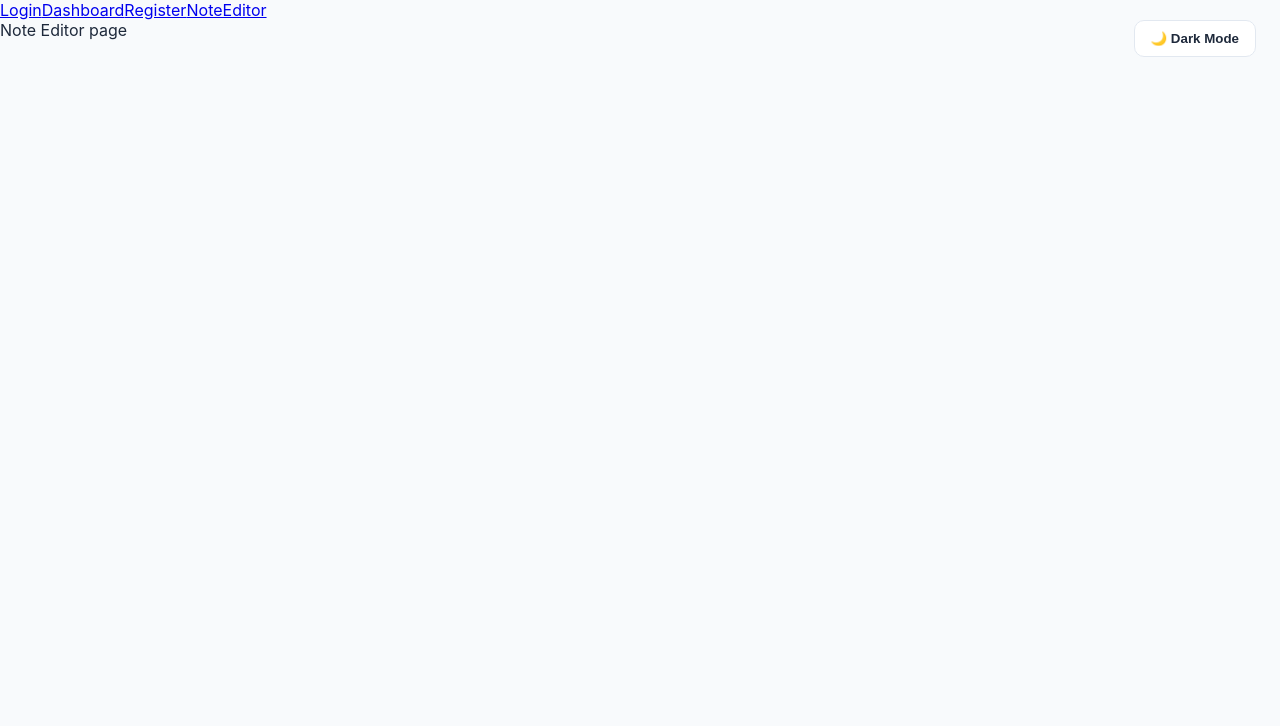
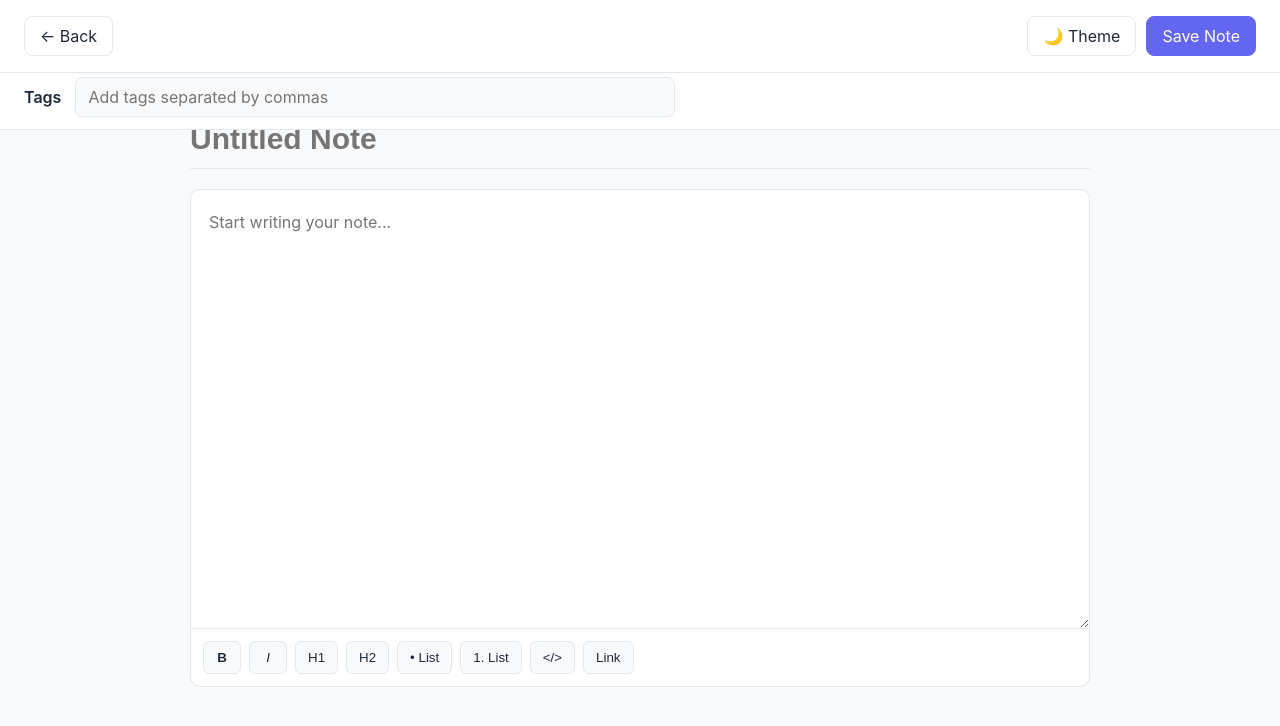
Before and after one commit to Siddharth-sem/PROJECTS-MERN, a React app in the folder smart-notes/frontend/: page /editor/new in a window 1280 px wide. Shown: the top 726 px of the page. Built offline with nearby package versions, Linux system fonts and the light colour scheme; the HTML template or start-up script is replaced by a standard one.

Commit message:
feat: implement NoteEditor with theme toggle, markdown formatting, and note saving functionality

```diff
--- a/smart-notes/frontend/src/App.jsx
+++ b/smart-notes/frontend/src/App.jsx
@@ -27,9 +27,11 @@ const AppLayout = () => {
   return (
     <>
       {location.pathname !== "/dashboard" &&
+        location.pathname !== "/editor/new" &&
         !location.pathname.startsWith("/notes/") && <NavBar />}
 
-      {!location.pathname.startsWith("/notes/") && (
+      {!location.pathname.startsWith("/notes/") &&
+        location.pathname !== "/editor/new" &&(
         <button
           className="theme-toggle"
           onClick={() =>
@@ -46,7 +48,19 @@ const AppLayout = () => {
         <Route path="/login" element={<Login />} />
         <Route path="/register" element={<Register />} />
         <Route path="/dashboard" element={<Dashboard />} />
-        <Route path="/editor/new" element={<NoteEditor />} />
+        <Route
+          path="/editor/new"
+          element={
+            <NoteEditor
+              theme={theme}
+              toggleTheme={() =>
+                setTheme((current) =>
+                  current === "light" ? "dark" : "light"
+                )
+              }
+            />
+          }
+        />
         <Route
           path="/notes/:id"
           element={
--- a/smart-notes/frontend/src/pages/NoteEditor.jsx
+++ b/smart-notes/frontend/src/pages/NoteEditor.jsx
@@ -1,10 +1,193 @@
 
-const NoteEditor = () => {
+import { useRef, useState } from "react";
+import { useNavigate } from "react-router-dom";
+import { useNotes } from "../context/useNotes";
+import "./NotePreview.css";
+
+const NoteEditor = ({ theme, toggleTheme }) => {
+  const navigate = useNavigate();
+  const { addNote } = useNotes();
+
+  const [title, setTitle] = useState("");
+  const [content, setContent] = useState("");
+  const [tags, setTags] = useState("");
+
+  const contentRef = useRef(null);
+
+  const formatText = (before, after = before) => {
+    const textarea = contentRef.current;
+    if (!textarea) return;
+
+    const start = textarea.selectionStart;
+    const end = textarea.selectionEnd;
+    const selectedText = content.substring(start, end);
+    const selected = selectedText || "text";
+
+    const replacement = `${before}${selected}${after}`;
+
+    const newContent =
+      content.substring(0, start) +
+      replacement +
+      content.substring(end);
+
+    setContent(newContent);
+
+    requestAnimationFrame(() => {
+      textarea.focus();
+      textarea.setSelectionRange(
+        start + before.length,
+        start + before.length + selected.length
+      );
+    });
+  };
+
+  const insertLine = (prefix) => {
+    const textarea = contentRef.current;
+    if (!textarea) return;
+
+    const start = textarea.selectionStart;
+    const lineStart = content.lastIndexOf("\n", start - 1) + 1;
+
+    const newContent =
+      content.substring(0, lineStart) +
+      prefix +
+      content.substring(lineStart);
+
+    setContent(newContent);
+
+    requestAnimationFrame(() => {
+      textarea.focus();
+      textarea.setSelectionRange(
+        start + prefix.length,
+        start + prefix.length
+      );
+    });
+  };
+
+  const handleSave = () => {
+    if (!title.trim() || !content.trim()) {
+      alert("Please enter both title and content.");
+      return;
+    }
+
+    const cleanTags = [
+      ...new Map(
+        tags
+          .split(",")
+          .map((tag) => tag.trim())
+          .filter(Boolean)
+          .map((tag) => [
+            tag.toLowerCase(),
+            tag.charAt(0).toUpperCase() +
+              tag.slice(1).toLowerCase(),
+          ])
+      ).values(),
+    ];
+
+    const newNoteId = addNote({
+      title: title.trim(),
+      content,
+      tags: cleanTags,
+    });
+
+    navigate(`/notes/${newNoteId}`);
+  };
+
   return (
-    <div>
-      Note Editor page
-    </div>
-  )
-}
+    <main className="note-preview-page">
+      <header className="note-preview-toolbar">
+        <button
+          className="preview-back-btn"
+          onClick={() => navigate("/dashboard")}
+        >
+          ← Back
+        </button>
 
-export default NoteEditor
+        <div className="preview-header-actions">
+          <button
+            className="preview-action-btn"
+            onClick={toggleTheme}
+          >
+            {theme === "light" ? "🌙 Theme" : "☀️ Theme"}
+          </button>
+
+          <button
+            className="preview-save-btn"
+            onClick={handleSave}
+          >
+            Save Note
+          </button>
+        </div>
+      </header>
+
+      <div className="preview-tags-row">
+        <label htmlFor="new-note-tags">Tags</label>
+
+        <input
+          id="new-note-tags"
+          value={tags}
+          onChange={(e) => setTags(e.target.value)}
+          placeholder="Add tags separated by commas"
+        />
+      </div>
+
+      <section className="note-preview-content">
+        <input
+          className="preview-title-input"
+          value={title}
+          onChange={(e) => setTitle(e.target.value)}
+          placeholder="Untitled Note"
+          autoFocus
+        />
+
+        <textarea
+          ref={contentRef}
+          className="preview-editor-textarea"
+          value={content}
+          onChange={(e) => setContent(e.target.value)}
+          placeholder="Start writing your note..."
+        />
+
+        <div className="markdown-toolbar">
+          <button onClick={() => formatText("**")}>
+            <strong>B</strong>
+          </button>
+
+          <button onClick={() => formatText("*")}>
+            <em>I</em>
+          </button>
+
+          <button onClick={() => insertLine("# ")}>
+            H1
+          </button>
+
+          <button onClick={() => insertLine("## ")}>
+            H2
+          </button>
+
+          <button onClick={() => insertLine("- ")}>
+            • List
+          </button>
+
+          <button onClick={() => insertLine("1. ")}>
+            1. List
+          </button>
+
+          <button onClick={() => formatText("`")}>
+            {"</>"}
+          </button>
+
+          <button
+            onClick={() =>
+              formatText("[", "](https://example.com)")
+            }
+          >
+            Link
+          </button>
+        </div>
+      </section>
+    </main>
+  );
+};
+
+export default NoteEditor;
```
